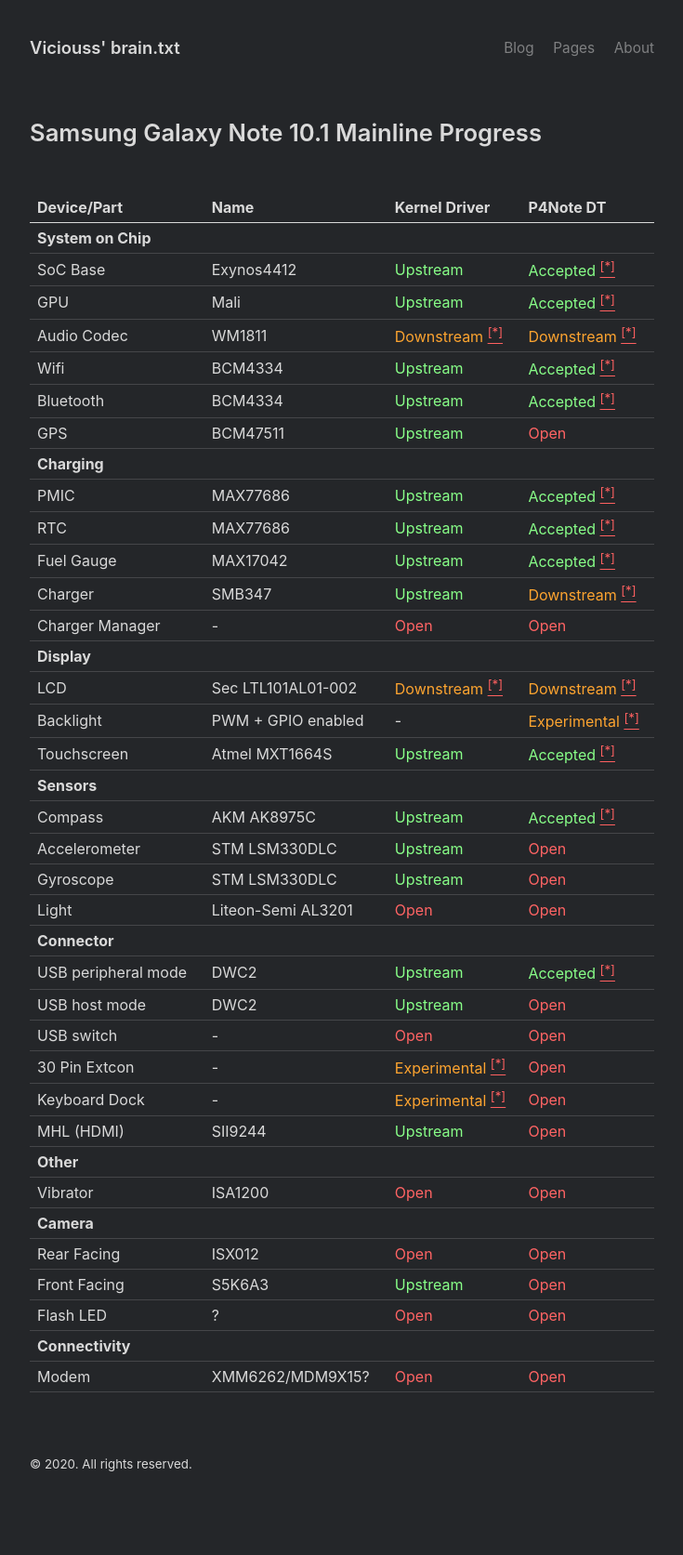
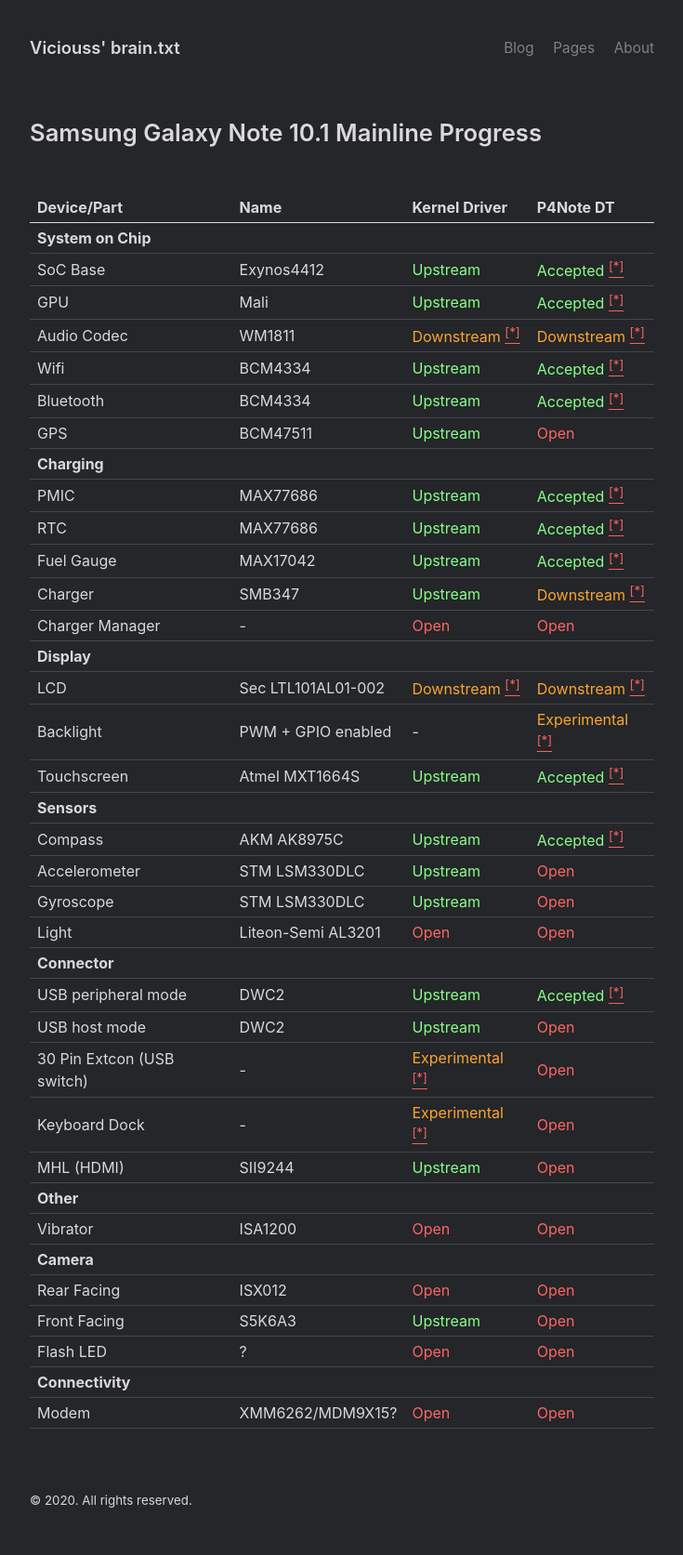
Before and after one commit to Viciouss/viciouss.github.io, a Jekyll site: the page built from _static_pages/galaxy_note_10_1_mainline.md, in a window 1280 px wide. Shown: the whole page at 93% size, without its empty margins (272-1007 px from the left). Built offline with Jekyll 4.4.1, drawn with Linux system fonts in a browser that asks for light colours; before the commit the page ends 1634 px from its top, so only the background shows below that.

Commit message:
Note 10.1 progress: merge USB Switch and 30 Pin Extcon

```diff
--- a/_static_pages/galaxy_note_10_1_mainline.md
+++ b/_static_pages/galaxy_note_10_1_mainline.md
@@ -151,13 +151,7 @@
             <td class="mainline-open">Open</td>
         </tr>
         <tr>
-            <td>USB switch</td>
-            <td>-</td>
-            <td class="mainline-open">Open</td>
-            <td class="mainline-open">Open</td>
-        </tr>
-        <tr>
-            <td>30 Pin Extcon</td>
+            <td>30 Pin Extcon (USB switch)</td>
             <td>-</td>
             <td class="mainline-wip">Experimental <a href="https://github.com/Viciouss/linux/blob/v5.6.5-p4note/drivers/extcon/extcon-p4note.c" target="_new"><sup>[*]</sup></a></td>
             <td class="mainline-open">Open</td>
@@ -168,7 +162,6 @@
             <td class="mainline-wip">Experimental <a href="https://github.com/Viciouss/linux/blob/v5.6.5-p4note-extcon/drivers/input/keyboard/samsung-ekd-k14.c" target="_new"><sup>[*]</sup></a></td>
             <td class="mainline-open">Open</td>
         </tr>
-
         <tr>
             <td>MHL (HDMI)</td>
             <td>SII9244</td>
```
